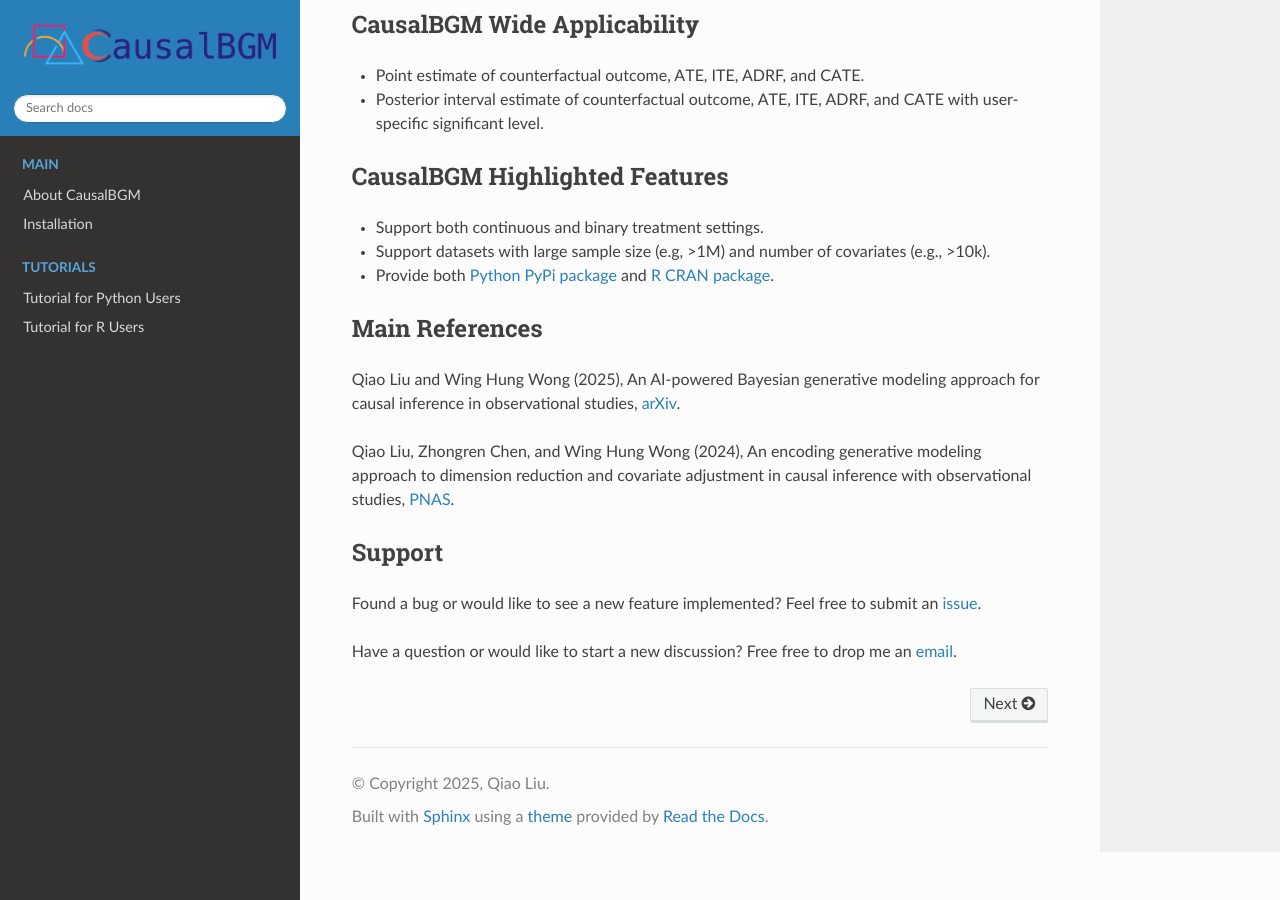
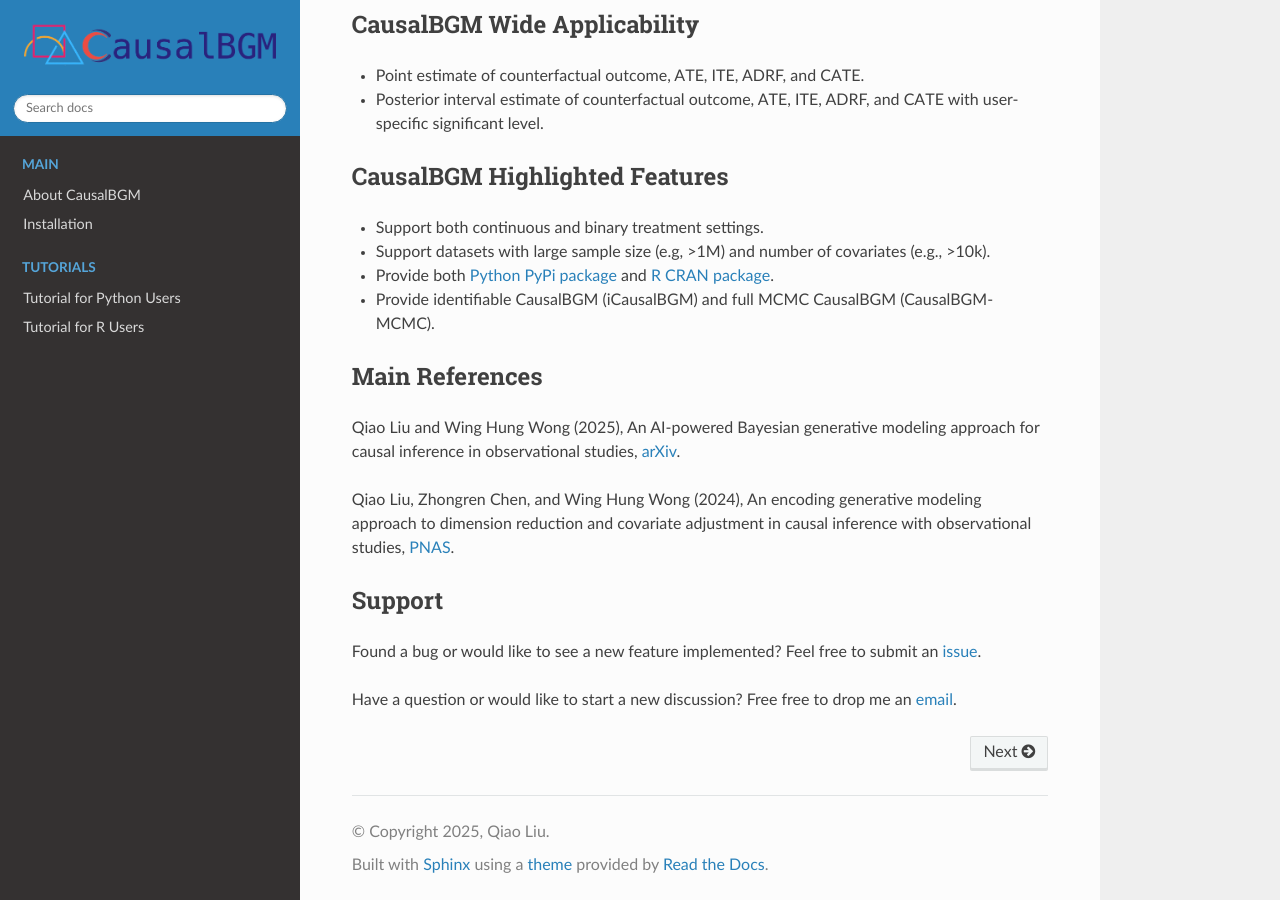
Before and after one commit to SUwonglab/CausalBGM, a Sphinx documentation site: the page built from docs/source/index.rst, in a window 1280 px wide and 900 px high, scrolled down 1388 px. Built offline with Sphinx 7.4.7 and the Read the Docs theme 3.1.0, drawn with Linux system fonts in a browser that asks for light colours.

Commit message:
add new models: iCausalBGM, CausalBGM_MCMC

```diff
--- a/docs/source/index.rst
+++ b/docs/source/index.rst
@@ -35,6 +35,8 @@ CausalBGM Highlighted Features
 - Support datasets with large sample size (e.g, >1M) and number of covariates (e.g., >10k).
 
 - Provide both `Python PyPi package <https://pypi.org/project/CausalBGM/>`__ and `R CRAN package <https://cran.r-project.org/web/packages/RcausalBGM/index.html>`__.
+
+- Provide identifiable CausalBGM (iCausalBGM) and full MCMC CausalBGM (CausalBGM-MCMC).
 
 
 Main References
```
